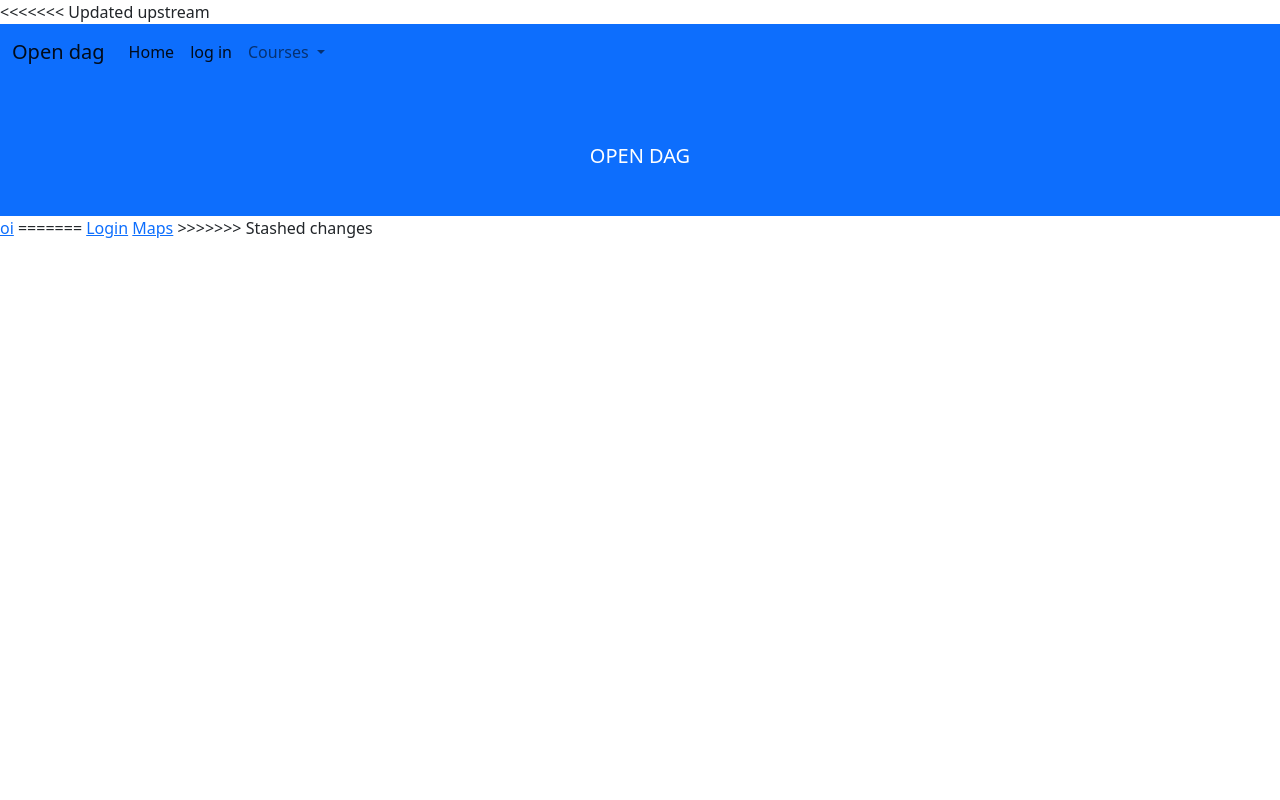
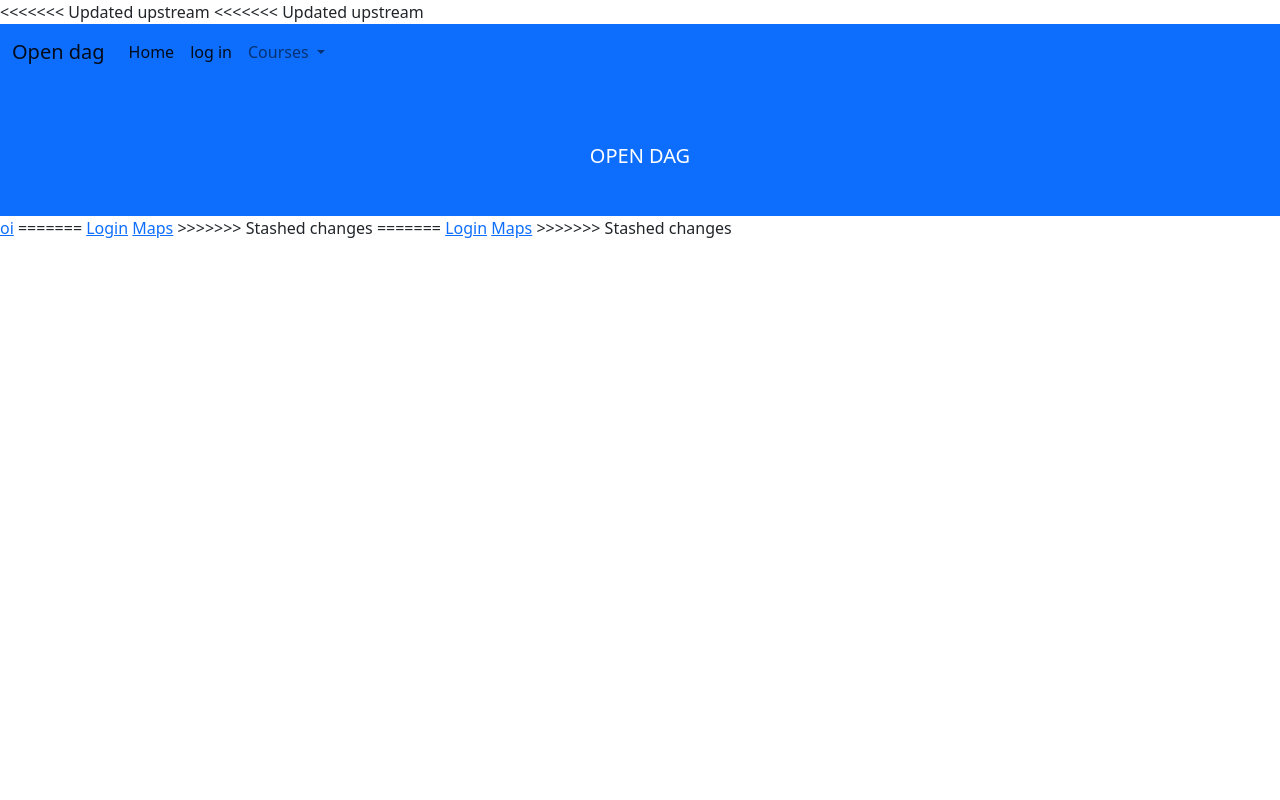
Before and after one commit to PHPMADEZ/open-dag-project, a PHP site: page / in a window 1280 px wide. Run offline with PHP 8.4, Linux system fonts and the light colour scheme.

Commit message:
merge error?

```diff
--- a/views/index.php
+++ b/views/index.php
@@ -1,3 +1,4 @@
+<<<<<<< Updated upstream
 <<<<<<< Updated upstream
 <!doctype html>
 <html lang="en">
@@ -67,3 +68,7 @@
 <a href="./login.php">Login</a>
 <a href="./maps.php">Maps</a>
 >>>>>>> Stashed changes
+=======
+<a href="./login.php">Login</a>
+<a href="./maps.php">Maps</a>
+>>>>>>> Stashed changes
```
